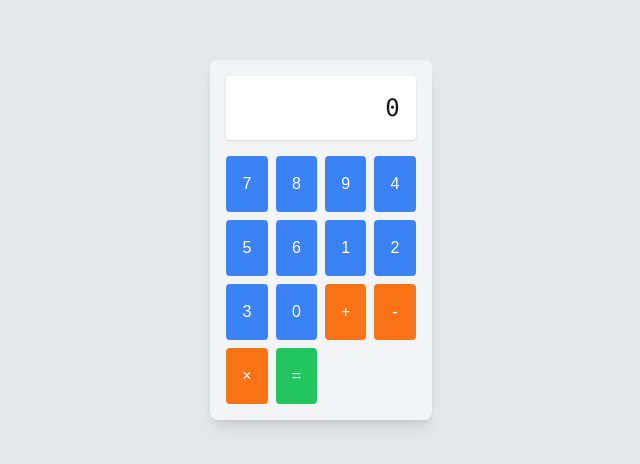
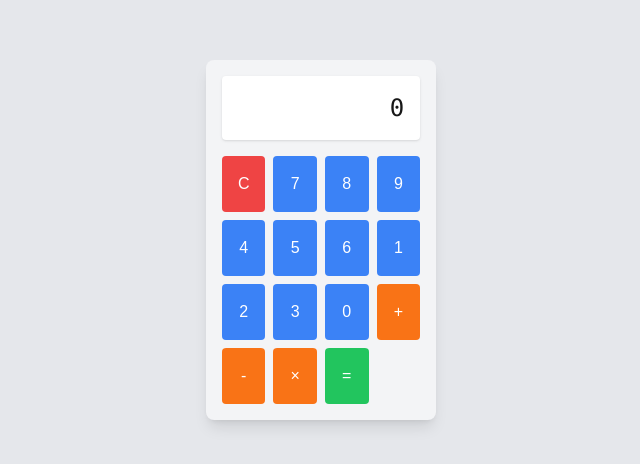
Before and after one commit to yogeshHumancloud/calculator-tdd, a Next.js app: page / in a window 1280 px wide. Shown: the part 160-624 px from the top of the page, without its empty margins (319-959 px from the left). Built offline with nearby package versions, Linux system fonts and the light colour scheme.

Commit message:
fixed clear calculator test cases and refactored readme

```diff
--- a/components/Calculator.tsx
+++ b/components/Calculator.tsx
@@ -21,6 +21,13 @@
   const handleOperationClick = (op: Operation) => {
     setFirstNumber(parseFloat(display));
     setOperation(op);
+    setNewNumber(true);
+  };
+
+  const handleClear = () => {
+    setDisplay("0");
+    setFirstNumber(null);
+    setOperation(null);
     setNewNumber(true);
   };
 
@@ -61,6 +68,12 @@
         {display}
       </div>
       <div className="grid grid-cols-4 gap-2 w-full">
+        <button
+          onClick={handleClear}
+          className="p-4 bg-red-500 text-white rounded hover:bg-red-600 transition-colors"
+        >
+          C
+        </button>
         {[7, 8, 9, 4, 5, 6, 1, 2, 3, 0].map((number) => (
           <button
             key={number}
```
Also changed, not shown: 1 other file (tests, documents, lock files or other folders).
